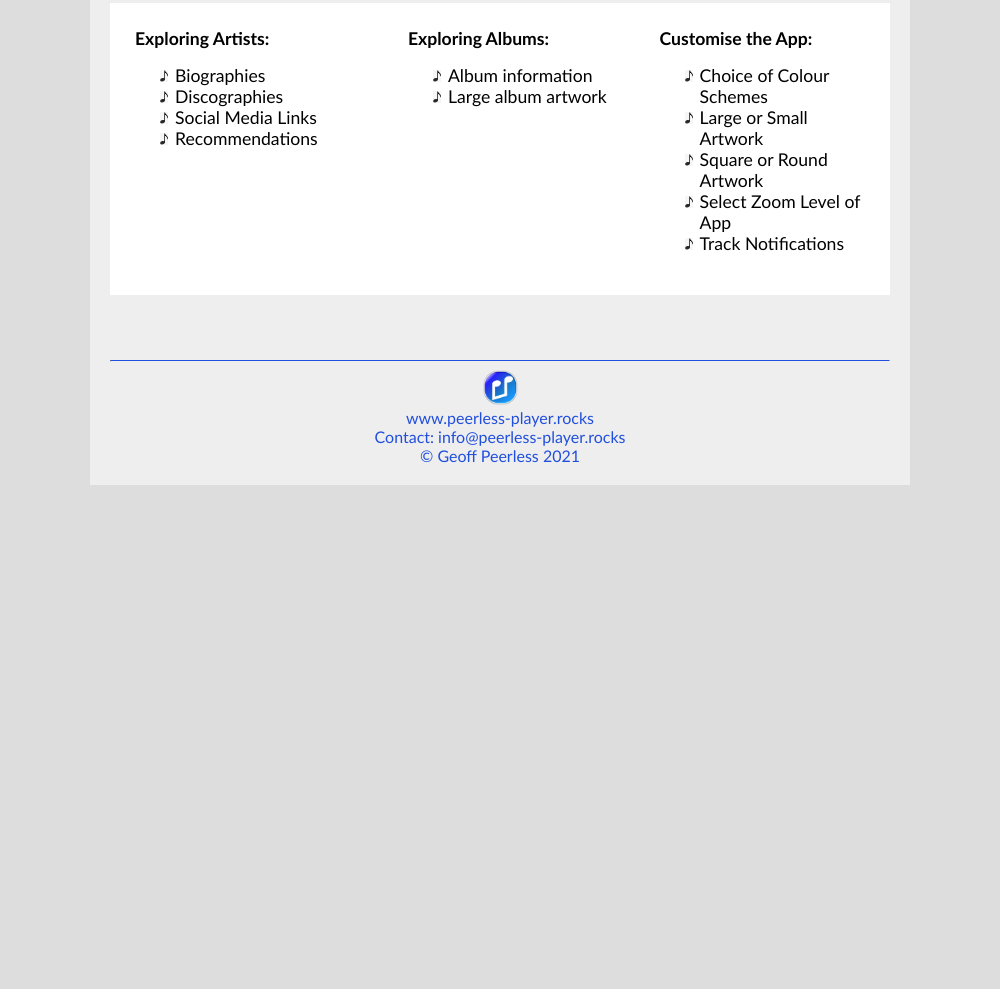
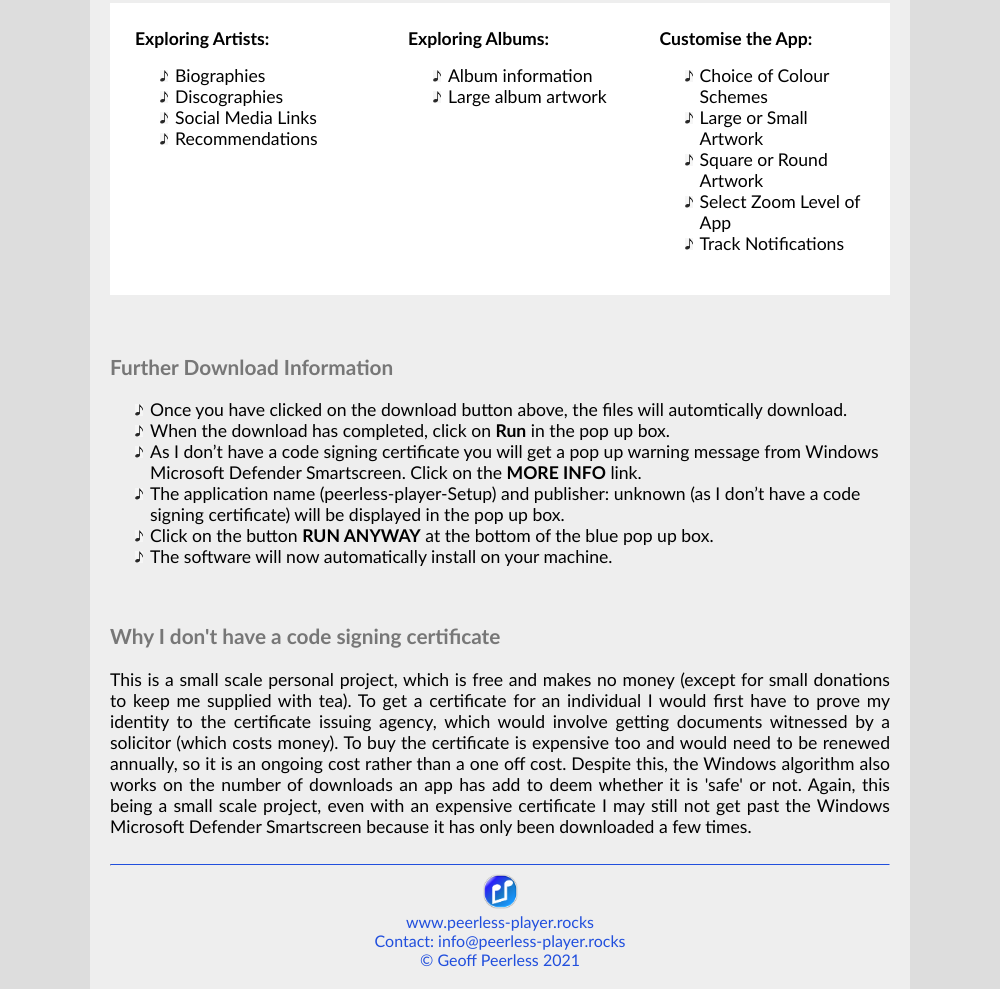
Before and after one commit to MrPeerless/peerless-player, an Electron app: page docs/index.html in a window 1000 px wide. Shown: the part 999-1988 px from the top of the page. Before the commit the page ends 1484 px from the top, so only its background shows below. Drawn offline with Linux system fonts and the light colour scheme.

Commit message:
docs update 20042021_02

```diff
--- a/docs/index.html
+++ b/docs/index.html
@@ -128,6 +128,24 @@
         </div>
         <br />
         <br />
+        <h3>Further Download Information</h3>
+        <div class="container">
+            <ul class="note">
+                <li>Once you have clicked on the download button above, the files will automtically download.</li>
+                <li>When the download has completed, click on <b>Run</b> in the pop up box.</li>
+                <li>As I don’t have a code signing certificate you will get a pop up warning message from Windows Microsoft Defender Smartscreen. Click on the <b>MORE INFO</b> link.</li>
+                <li>The application name (peerless-player-Setup) and publisher: unknown (as I don’t have a code signing certificate) will be displayed in the pop up box.</li>
+                <li>Click on the button <b>RUN ANYWAY</b> at the bottom of the blue pop up box.</li>
+                <li>The software will now automatically install on your machine.</li>
+            </ul>
+            <br />
+        </div>
+
+        <h3>Why I don't have a code signing certificate</h3>
+        <p class="justify">
+            This is a small scale personal project, which is free and makes no money (except for small donations to keep me supplied with tea). To get a certificate for an individual I would first have to prove my identity to the certificate issuing agency, which would involve getting documents witnessed by a solicitor (which costs money). To buy the certificate is expensive too and would need to be renewed annually, so it is an ongoing cost rather than a one off cost. Despite this, the Windows algorithm also works on the number of downloads an app has add to deem whether it is 'safe' or not. Again, this being a small scale project, even with an expensive certificate I may still not get past the Windows Microsoft Defender Smartscreen because it has only been downloaded a few times.
+        </p>
+
         <br />
 
         <!-- ###### FOOTER ####### -->
@@ -137,7 +155,8 @@
                 <img src="./graphics/pp_icon.png" width="35" height="35" /><br />
                 www.peerless-player.rocks<br />
                 Contact: info@peerless-player.rocks<br />
-                &#169 Geoff Peerless <script>document.write(new Date().getFullYear())</script>
+                &#169 Geoff Peerless
+                <script>document.write(new Date().getFullYear())</script>
             </p>
         </div>
     </div>
```
